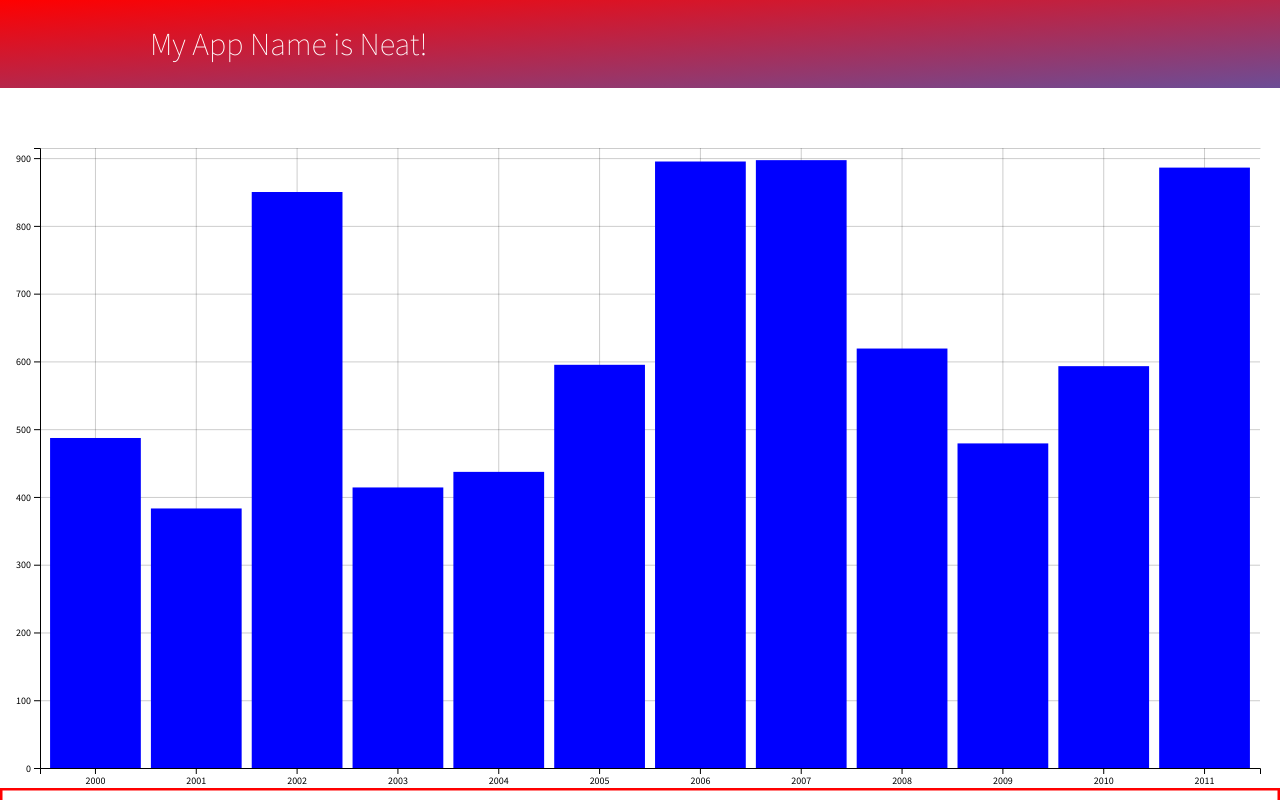
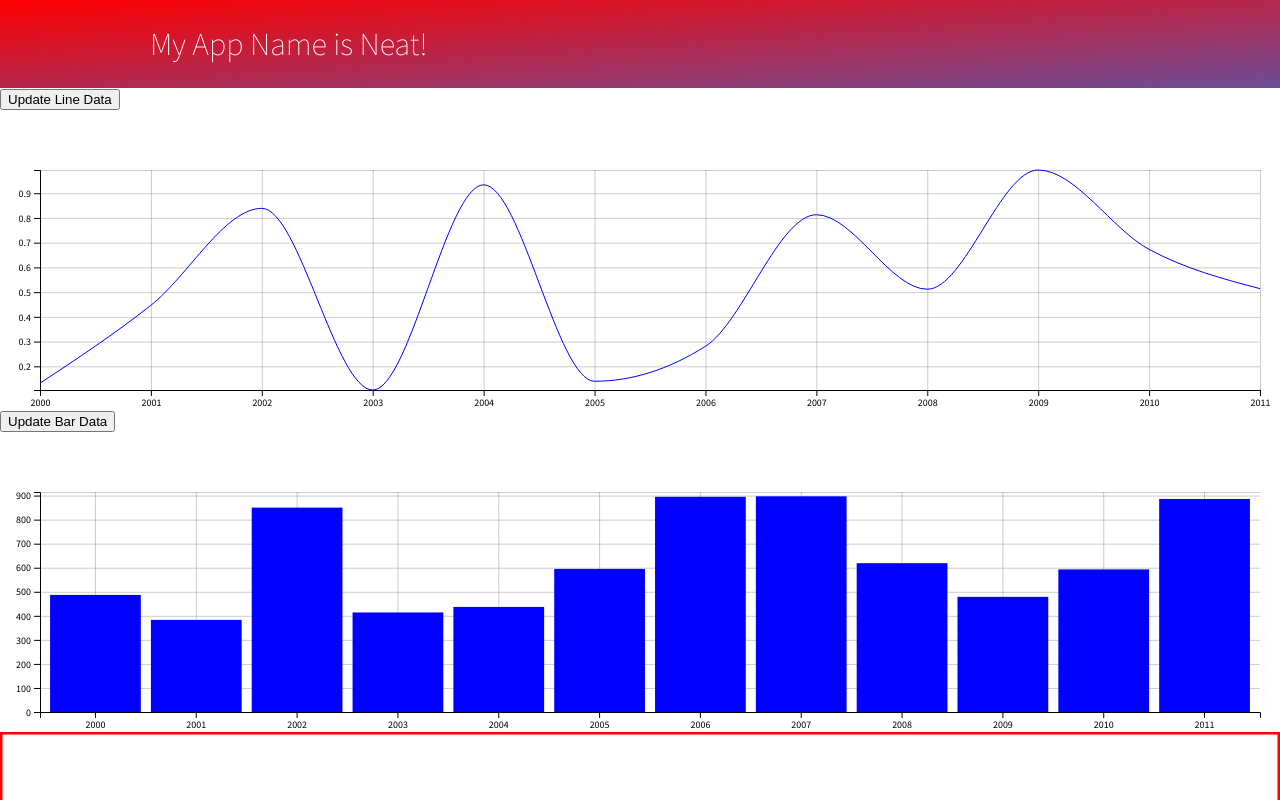
Before and after one commit to danbowles/declarative-d3-with-react, a React app: page / in a window 1280 px wide. Shown: the top 800 px of the page. Built offline with nearby package versions, Linux system fonts and the light colour scheme.

Commit message:
line charts

```diff
--- a/src/components/App.js
+++ b/src/components/App.js
@@ -2,21 +2,69 @@ import React from 'react';
 import Header from './Header';
 import SvgTest from './SvgTest';
 import BarChart from './BarChart';
-import { barData } from '../services/chartData';
+import { barData, lineData } from '../services/chartData';
+import LineChart from './LineChart';
 
-const App = () => (
-  <div className="app">
-    <Header title="My App Name is Neat!" />
-    <BarChart
-      data={barData()}
-      xFn={({ year }) => year}
-      yFn={({ value }) => value}
-      margin={{
+const margin = {
   top: 60,
   left: 40,
   bottom: 20,
   right: 20,
-      }}
+};
+
+class App extends React.Component {
+  constructor(props) {
+    super(props);
+
+    this.state = {
+      barChartData: barData(),
+      lineChartData: lineData(),
+    };
+
+    this.onUpdateBarChartDataClick = this.onUpdateBarChartDataClick.bind(this);
+    this.onUpdateLineChartData = this.onUpdateLineChartData.bind(this);
+  }
+
+  onUpdateBarChartDataClick() {
+    this.setState({
+      barChartData: barData(),
+    });
+  }
+
+  onUpdateLineChartData() {
+    this.setState({
+      lineChartData: lineData(),
+    });
+  }
+
+  render() {
+    const { barChartData, lineChartData } = this.state;
+    return (
+      <div className="app">
+        <Header title="My App Name is Neat!" />
+        <button
+          onClick={this.onUpdateLineChartData}
+          type="button"
+        >
+          Update Line Data
+        </button>
+        <LineChart
+          data={lineChartData}
+          xFn={({ year }) => year}
+          yFn={({ value }) => value}
+          margin={margin}
+        />
+        <button
+          onClick={this.onUpdateBarChartDataClick}
+          type="button"
+        >
+          Update Bar Data
+        </button>
+        <BarChart
+          data={barChartData}
+          xFn={({ year }) => year}
+          yFn={({ value }) => value}
+          margin={margin}
           paddingInner={0.1}
           paddingOuter={0.1}
         />
@@ -24,5 +72,7 @@ const App = () => (
         <SvgTest />
       </div>
     );
+  }
+}
 
 export default App;
--- a/src/components/D3RenderedComponents.js
+++ b/src/components/D3RenderedComponents.js
@@ -82,13 +82,48 @@ export const XGrid = D3blackbox(function XGrid() {
     .call(axis);
 });
 
+export const Line = D3blackbox(function Line() {
+  const current = d3.select(this.anchor)
+    .selectAll('path')
+    .data([this.props.plotData]);
+
+  current.interrupt();
+
+  const path = d3.line()
+    .x(({ x }) => x)
+    .y(({ y }) => y)
+    .curve(d3.curveMonotoneX);
+
+  const pathData = path(this.props.plotData);
+
+  const enter = current.enter();
+  // enter.style('fill', 'none');
+
+  enter.append('path')
+    .attr('d', pathData)
+    .attr('fill', 'none')
+    .attr('stroke', 'blue');
+
+  // const exit = current.exit();
+
+  current
+    .merge(current)
+    .transition()
+    .duration(1000)
+    .attr('d', pathData);
+});
+
 export const Bars = D3blackbox(function Bars() {
+  // const parent = d3.select(this.anchor); // .datum(this.props.plotData);
+
   const current = d3.select(this.anchor)
-    .selectAll('rect').data(this.props.plotData);
+    .selectAll('.bar').data(this.props.plotData);
+  // const current = d3.select(this.anchor)
+  //   .selectAll('rect').data(this.props.plotData);
 
-  current.interrupt(); // .selectAll("*");
+  current.interrupt();
 
-  current.transition().attr('fill', 'green');
+  // current.transition().attr('fill', 'green');
 
   const enter = current.enter().append('g').classed('bar', true);
   enter.attr('fill', 'blue');
@@ -111,7 +146,6 @@ export const Bars = D3blackbox(function Bars() {
     .select('rect')
     .attr('width', ({ width }) => width)
     .transition()
-    .duration(1000)
     .attr('transform', ({ x, y }) => `translate(${x}, ${y})`)
-    .attr('height', (dataItem) => dataItem.height);
+    .attr('height', ({ height }) => height);
 });
--- /dev/null
+++ b/src/components/LineChart.js
@@ -0,0 +1,121 @@
+import React from 'react';
+import PropTypes from 'prop-types';
+import * as d3 from 'd3';
+import Responsive from './Responsive';
+import {
+  XAxis,
+  YAxis,
+  Line,
+  XGrid,
+  YGrid,
+} from './D3RenderedComponents';
+
+class BarChart extends React.Component {
+  static propTypes = {
+    width: PropTypes.number.isRequired,
+    height: PropTypes.number.isRequired,
+    margin: PropTypes.shape({
+      top: PropTypes.number,
+      left: PropTypes.number,
+      right: PropTypes.number,
+      bottom: PropTypes.number,
+    }).isRequired,
+    xFn: PropTypes.func.isRequired,
+    yFn: PropTypes.func.isRequired,
+    // TODO: bar chart data shape
+    data: PropTypes.shape({}).isRequired,
+  };
+
+  getScales() {
+    const {
+      data,
+      xFn,
+      yFn,
+      width,
+      height,
+      margin: {
+        left, right, top, bottom,
+      },
+    } = this.props;
+
+    const xScale = d3.scaleLinear();
+    const yScale = d3.scaleLinear();
+
+    const xDomain = d3.extent(data.map(xFn));
+    const yDomain = d3.extent(data.map(yFn));
+
+    xScale
+      .domain(xDomain)
+      .range([0, width - left - right]);
+
+    yScale
+      .domain(yDomain)
+      .range([height - top - bottom, 0]);
+
+    return { xScale, yScale };
+  }
+
+  getPlotDimentions() {
+    const {
+      width,
+      height,
+      margin: {
+        left,
+        right,
+        top,
+        bottom,
+      },
+    } = this.props;
+    const plotWidth = width - left - right;
+    const plotHeight = height - top - bottom;
+
+    return { plotWidth, plotHeight };
+  }
+
+  render() {
+    const {
+      width,
+      height,
+      margin,
+      data,
+      xFn,
+      yFn,
+    } = this.props;
+    const { xScale, yScale } = this.getScales();
+    const { plotWidth, plotHeight } = this.getPlotDimentions();
+
+    const metaData = {
+      xScale,
+      yScale,
+      plotWidth,
+      plotHeight,
+    };
+
+    const plotData = {
+      plotData: data.map((dataItem, index) => ({
+        id: index,
+        data: dataItem,
+        x: xScale(xFn(dataItem)),
+        y: yScale(yFn(dataItem)),
+      })),
+    };
+
+    return (
+      <svg width={width} height={height}>
+        <g transform={`translate(${margin.left},${margin.top})`}>
+          <g className="axisLayer">
+            <YGrid {...metaData} />
+            <XGrid {...metaData} />
+            <XAxis {...metaData} transform={`translate(0,${plotHeight})`} />
+            <YAxis {...metaData} />
+          </g>
+          <g className="plotLayer">
+            <Line {...metaData} {...plotData} />
+          </g>
+        </g>
+      </svg>
+    );
+  }
+}
+
+export default Responsive(BarChart);
--- a/src/services/chartData.js
+++ b/src/services/chartData.js
@@ -2,7 +2,12 @@ import * as d3 from 'd3';
 
 const randomInt = (n) => Math.round(Math.random() * n);
 
-export const lineData = () => {};
+export const lineData = () => d3.range(2000, 2005 + randomInt(10))
+  .map((dataItem, index) => ({
+    id: index,
+    year: dataItem,
+    value: Math.random(),
+  }));
 
 export const barData = () => d3.range(2000, 2005 + randomInt(10))
   .map((dataItem, index) => ({
--- a/src/styles/app.css
+++ b/src/styles/app.css
@@ -10,5 +10,5 @@ body, svg text {
 }
 
 .app > div {
-  height: calc(100vh - 100px);
+  height: calc(50vh - 100px);
 }
```
Lines whose indentation alone changed are shown as unchanged.
